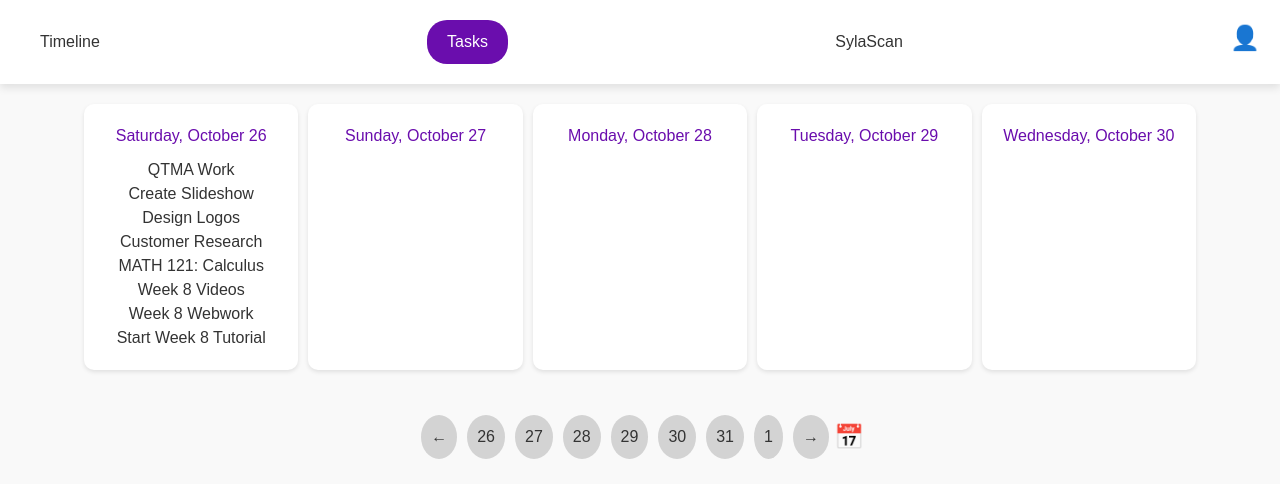
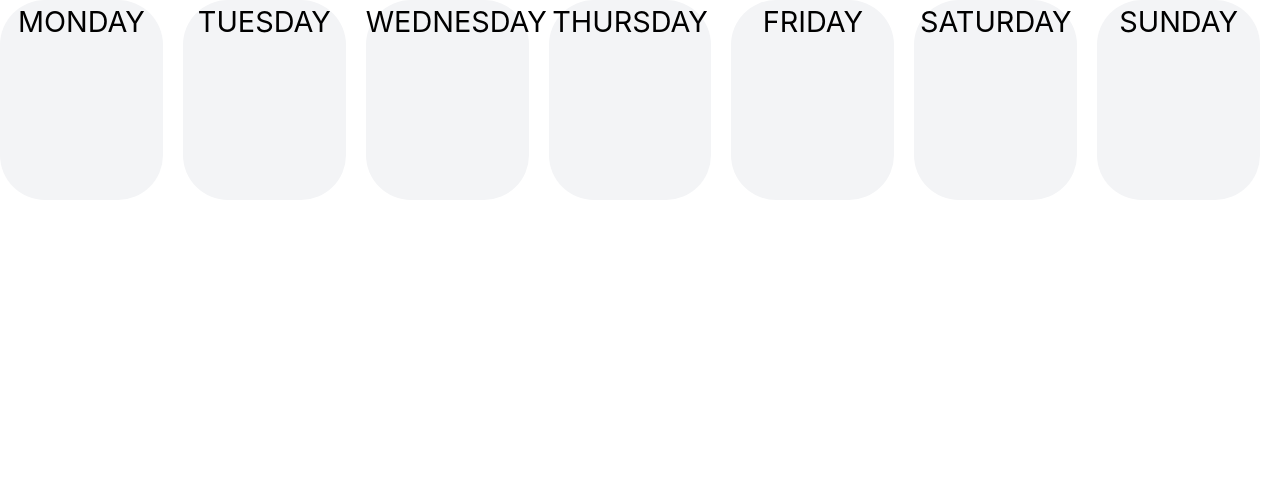
Before and after one commit to kayne-lee/team-MC, a React (Create React App) app in the folder fe/: page /home in a window 1280 px wide. Shown: the top 498 px of the page. Built offline with nearby package versions, Linux system fonts and the light colour scheme; the HTML template or start-up script is replaced by a standard one.

Commit message:
Added day bubbles

```diff
--- a/fe/src/components/Home.jsx
+++ b/fe/src/components/Home.jsx
@@ -2,64 +2,15 @@ import React from 'react'
 import '../styles/home.css'
 
 export default function Home() {
-  return (
-    <div className="task-page">
-      {/* Navbar */}
-      <div className="navbar">
-        <div className="nav-item">Timeline</div>
-        <div className="nav-item active">Tasks</div>
-        <div className="nav-item">SylaScan</div>
-        <div className="profile-icon">👤</div>
-      </div>
-
-      {/* Task boxes for each day */}
-      <div className="task-container">
-        <div className="task-box">
-          <h3>Saturday, October 26</h3>
-          <ul>
-            <li>QTMA Work
-              <ul>
-                <li>Create Slideshow</li>
-                <li>Design Logos</li>
-                <li>Customer Research</li>
-              </ul>
-            </li>
-            <li>MATH 121: Calculus
-              <ul>
-                <li>Week 8 Videos</li>
-                <li>Week 8 Webwork</li>
-                <li>Start Week 8 Tutorial</li>
-              </ul>
-            </li>
-          </ul>
+    return (
+        <div className="flex flex-row bg-white justify-between w-full">
+            <div className="bg-gray-100 flex-1 text-center day-box">MONDAY</div>
+            <div className="bg-gray-100 flex-1 text-center day-box">TUESDAY</div>
+            <div className="bg-gray-100 flex-1 text-center day-box">WEDNESDAY</div>
+            <div className="bg-gray-100 flex-1 text-center day-box">THURSDAY</div>
+            <div className="bg-gray-100 flex-1 text-center day-box">FRIDAY</div>
+            <div className="bg-gray-100 flex-1 text-center day-box">SATURDAY</div>
+            <div className="bg-gray-100 flex-1 text-center day-box">SUNDAY</div>
         </div>
-
-        {/* Other days (empty for now) */}
-        <div className="task-box">
-          <h3>Sunday, October 27</h3>
-        </div>
-        <div className="task-box">
-          <h3>Monday, October 28</h3>
-        </div>
-        <div className="task-box">
-          <h3>Tuesday, October 29</h3>
-        </div>
-        <div className="task-box">
-          <h3>Wednesday, October 30</h3>
-        </div>
-      </div>
-
-      {/* Date Selector */}
-      <div className="date-selector">
-        <button className="date-button">←</button>
-        {[26, 27, 28, 29, 30, 31, 1].map((date) => (
-          <button key={date} className="date-button">
-            {date}
-          </button>
-        ))}
-        <button className="date-button">→</button>
-        <button className="calendar-icon">📅</button>
-      </div>
-    </div>
-  );
+    );
 }
--- a/fe/src/styles/home.css
+++ b/fe/src/styles/home.css
@@ -1,84 +1,12 @@
-.task-page {
-    font-family: Arial, sans-serif;
-    color: #333;
-    background-color: #f9f9f9;
-    display: flex;
-    flex-direction: column;
-    align-items: center;
-  }
-
-  .navbar {
-    display: flex;
-    justify-content: space-between;
-    width: 100%;
-    padding: 20px;
-    background-color: #ffffff;
-    box-shadow: 0px 4px 8px rgba(0, 0, 0, 0.1);
-  }
-
-  .nav-item {
-    padding: 10px 20px;
-    cursor: pointer;
-  }
-
-  .nav-item.active {
-    color: white;
-    background-color: #6a0dad;
-    border-radius: 20px;
-  }
-
-  .profile-icon {
-    font-size: 24px;
-    cursor: pointer;
-  }
-
-  .task-container {
-    display: grid;
-    grid-template-columns: repeat(5, 1fr);
-    gap: 10px;
-    padding: 20px;
-    width: 90%;
-  }
-
-  .task-box {
-    background-color: white;
-    padding: 20px;
-    border-radius: 10px;
-    box-shadow: 0px 2px 4px rgba(0, 0, 0, 0.1);
-  }
-
-  .task-box h3 {
-    color: #6a0dad;
-    margin-bottom: 10px;
-  }
-
-  .task-box ul {
-    list-style-type: none;
-    padding: 0;
-  }
-
-  .date-selector {
-    display: flex;
-    justify-content: center;
-    align-items: center;
-    padding: 20px;
-  }
-
-  .date-button {
-    background-color: #d3d3d3;
-    border: none;
-    border-radius: 50%;
-    padding: 10px;
-    margin: 5px;
-    cursor: pointer;
-  }
-
-  .date-button.active {
-    background-color: #6a0dad;
-    color: white;
-  }
-
-  .calendar-icon {
-    font-size: 24px;
-    cursor: pointer;
-  }
+.day-box {
+    color: #000;
+    font-family: Inter;
+    font-size: calc(1rem + 1vw);
+    width: 100px;
+    height: 200px;
+    border-radius: 45px;
+    margin-right: 20px;
+    display: inline-block;
+    text-align: center;
+    vertical-align: top;
+}
```
